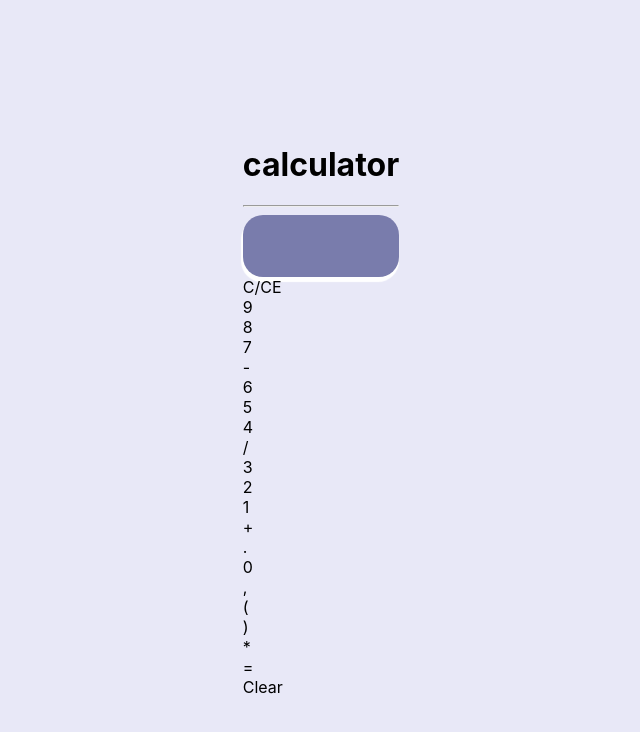
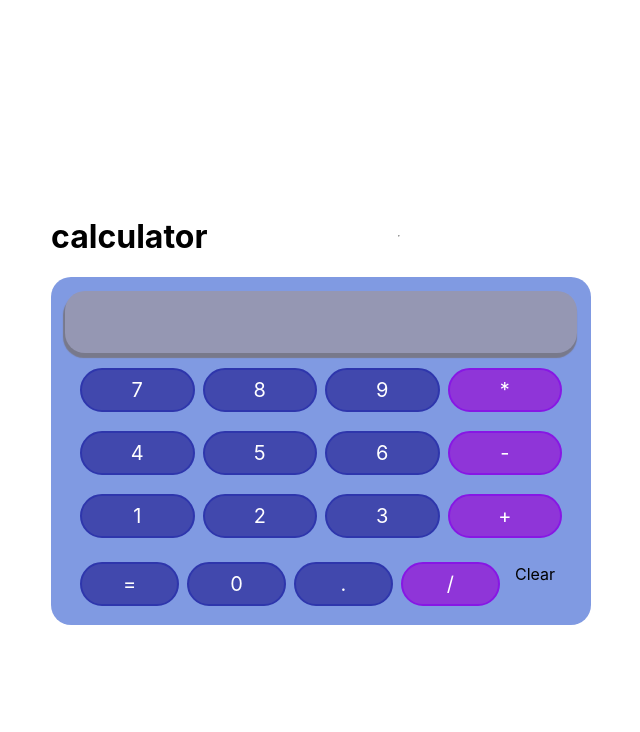
Before and after one commit to Mbetania/calculator, a React (Create React App) app in the folder frontend/: page / in a window 1280 px wide. Shown: the top 732 px of the page, without its empty margins (319-959 px from the left). Built offline with nearby package versions, Linux system fonts and the light colour scheme.

Commit message:
style calcu

```diff
--- a/frontend/src/App.js
+++ b/frontend/src/App.js
@@ -16,9 +16,9 @@ const Calculator = () => {
   }
 
   const calculateResult = () => {
-    if(input){
+    if (input) {
       setInput(evaluate(input))
-    } else{
+    } else {
       alert('Por favor ingrese valores para realizar los cálculos')
     }
 
@@ -26,64 +26,40 @@ const Calculator = () => {
 
   return (
     <div className='app'>
-      <div className='container '>
-        <div className="">
-          <div className="">
+      <div className="title-container">
         <h1 className='display-6 fw-bolder text-center text-primary'>
           calculator
         </h1>
         <hr />
       </div>
+      <div className='calculator-container'>
+        <Pantalla input={input} />
+          {/* <input type="text" className='form-control form-control-lg mb-4 text-center bg-light fs-4 text-primary shadow' value='' /> */}
+          <div className="my-row">
+            <Button controlClick={addInput}>7</Button>
+            <Button controlClick={addInput}>8</Button>
+            <Button controlClick={addInput}>9</Button>
+            <Button controlClick={addInput}>*</Button>
           </div>
-        <Pantalla input={input} />
-        <div className=" ">
-          <div className="">
-            <div className=' ' >
-              <div className="">
-                {/* <input type="text" className='form-control form-control-lg mb-4 text-center bg-light fs-4 text-primary shadow' value='' /> */}
-                <div className=''>
-                  <div className="">
-                    <Button controlClick={addInput}>C/CE</Button>
-                    <Button controlClick={addInput}>9</Button>
-                    <Button controlClick={addInput}>8</Button>
-                    <Button controlClick={addInput}>7</Button>
+          <div className='my-row'>
+            <Button controlClick={addInput}>4</Button>
+            <Button controlClick={addInput}>5</Button>
+            <Button controlClick={addInput}>6</Button>
+            <Button controlClick={addInput}>-</Button>
           </div>
-                  <div className="">
-                    <Button controlClick={addInput}>-</Button>
-                    <Button controlClick={addInput}>6</Button>
-                    <Button controlClick={addInput}>5</Button>
-                    <Button controlClick={addInput}>4</Button>
+          <div className='my-row'>
+            <Button controlClick={addInput}>1</Button>
+            <Button controlClick={addInput}>2</Button>
+            <Button controlClick={addInput}>3</Button>
+            <Button controlClick={addInput}>+</Button>
           </div>
-                </div>
-                <div className=''>
-                  <div className="">
+          <div className='my-row'>
+            <Button controlClick={calculateResult}>=</Button>
+            <Button controlClick={addInput}>0</Button>
+            <Button controlClick={addInput}>.</Button>
             <Button controlClick={addInput}>/</Button>
-                    <Button controlClick={addInput}>3</Button>
-                    <Button controlClick={addInput}>2</Button>
-                    <Button controlClick={addInput}>1</Button>
-                  </div>
-                </div>
-                <div className=''>
-                  <div className="">
-                    <Button controlClick={addInput}>+</Button>
-                    <Button controlClick={addInput}>.</Button>
-                    <Button controlClick={addInput}>0</Button>
-                    <Button controlClick={addInput}>,</Button>
-                  </div>
-                </div>
-                <div className=''>
-                  <div className="">
-                    <Button controlClick={addInput}>(</Button>
-                    <Button controlClick={addInput}>)</Button>
-                    <Button controlClick={addInput}>*</Button>
-                    <Button controlClick={calculateResult}>=</Button>
-                  </div>
-                  <div>
+          <div className='my-row'>
             <ButtonClear controlClickClear={() => setInput('')}> Clear </ButtonClear>
-                  </div>
-                </div>
-              </div>
-            </div>
           </div>
         </div>
       </div>
--- a/frontend/src/components/Button.jsx
+++ b/frontend/src/components/Button.jsx
@@ -6,7 +6,7 @@ export const Button = (props) => {
     }
     return (
         <div
-        className='button'
+        className={`button-container ${isOperator(props.children) ? 'operador' : ''}`.trimEnd()}
         onClick={() => props.controlClick(props.children)}>
             {props.children}
         </div>
--- a/frontend/src/components/ButtonClear.jsx
+++ b/frontend/src/components/ButtonClear.jsx
@@ -3,7 +3,7 @@ import React from 'react'
 const ButtonClear = (props) => {
 return (
     <div
-    className=''
+    className='button-clear'
     onClick={props.controlClickClear}>
         {props.children}
     </div>
--- a/frontend/src/styles/body/_body.sass
+++ b/frontend/src/styles/body/_body.sass
@@ -2,8 +2,23 @@
     width: 100%
     height: 100%
     padding-top: 10px
-    background-color: #e8e8f7
     display: flex
     align-content: center
     justify-content: center
     flex-wrap: wrap
+    flex-direction: column
+    .title-container
+        display: flex
+        justify-content: center
+        align-items: center
+    .calculator-container
+        background-color: #2c58cf99
+        width: 40%
+        height: 40%
+        padding: 14px
+        border-radius: 20px
+    .my-row
+        margin: 11px
+        display: flex
+        align-items: center
+        justify-content: center
--- a/frontend/src/styles/components/_button.sass
+++ b/frontend/src/styles/components/_button.sass
@@ -1,5 +1,23 @@
-button
-    height: 30px
-    width: 30px
+.button-container
+    height: 40px
+    display: flex
+    flex: 1 1
+    justify-content: center
+    align-items: center
+    font-size: 20px
+    background-color: #4148ad
     color: #fff
-    display: flex
+    border-radius: 25px
+    border: 2px solid #2e36ac
+    margin: 4px
+    cursor: pointer
+    user-select: none
+    &:hover
+        background-color: #353db1
+
+.operador
+    background-color: #8f35d8
+    border: 2px solid #8717e4
+    &:hover
+        background-color: #cea0f3
+        border: 2px solid #cd9af7
--- /dev/null
+++ b/frontend/src/styles/components/_clearButton.sass
@@ -0,0 +1,2 @@
+.button-clear
+    height: 40px
--- a/frontend/src/styles/components/_pantalla.sass
+++ b/frontend/src/styles/components/_pantalla.sass
@@ -1,6 +1,6 @@
 .input
     height: 40px
-    background-color: #797cac
+    background-color: #9597b3
     font-size: 30px
     border-radius: 20px
     color: #fff
@@ -9,4 +9,4 @@
     align-items: center
     justify-content: center
     padding: 11px 30px 11px 11px
-    box-shadow: -1px 4px 1px 1px #fff
+    box-shadow: -1px 4px 1px 1px #78798b
--- a/frontend/src/styles/components/index.sass
+++ b/frontend/src/styles/components/index.sass
@@ -1,2 +1,3 @@
 @import './_pantalla'
+@import './_clearButton'
 @import './_button'
--- a/frontend/src/styles/index.sass
+++ b/frontend/src/styles/index.sass
@@ -1,4 +1,5 @@
 @import './body/_body'
 @import './components/_pantalla'
 @import './components/_button'
+@import './components/_clearButton'
 @import './modules/headings.sass'
```
Lines whose indentation alone changed are shown as unchanged.
